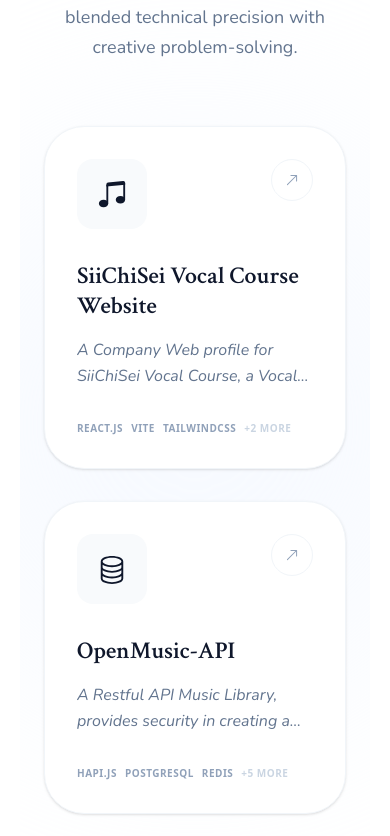
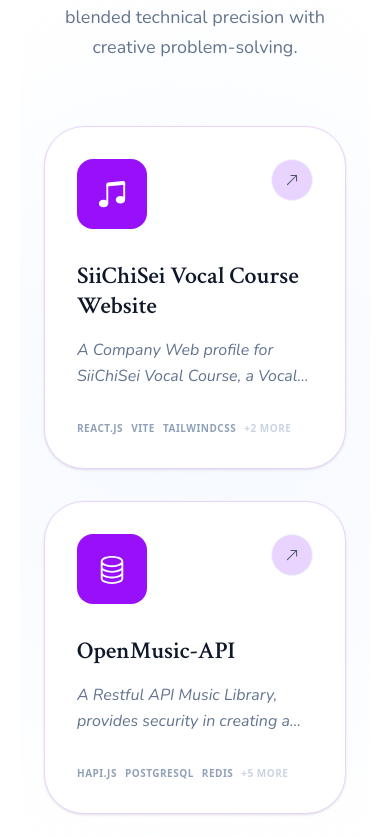
Before and after one commit to andi-ramadhan/personal-web, a React (Vite) app: page / in a window 390 px wide. Shown: the part 1628-2464 px from the top of the page. Built offline with nearby package versions, Linux system fonts and the light colour scheme.

Commit message:
Update ProjectCard styles for improved visual consistency and interaction

```diff
--- a/src/components/ProjectCard.jsx
+++ b/src/components/ProjectCard.jsx
@@ -30,14 +30,14 @@ export default function ProjectCard({ title, description, details, technologies,
     <>
       <div
         onClick={openModal}
-        className="group cursor-pointer flex flex-col p-8 md:p-10 rounded-[2.5rem] bg-white border border-slate-100 shadow-sm transition-all duration-500 hover:shadow-2xl hover:shadow-purple-200/50 hover:-translate-y-2"
+        className="group cursor-pointer flex flex-col p-8 md:p-10 rounded-[2.5rem] bg-white border border-purple-200 sm:border-slate-100 shadow-sm transition-all duration-500 hover:shadow-2xl hover:shadow-purple-200/50 hover:-translate-y-2"
       >
         <div className="flex justify-between items-start mb-8">
-          <div className="p-5 rounded-2xl bg-slate-50 text-slate-900 group-hover:bg-purple-600 group-hover:text-white transition-all duration-300 text-3xl">
+          <div className="p-5 rounded-2xl bg-purple-600 text-white sm:bg-slate-50 sm:text-slate-900 group-hover:bg-purple-600 group-hover:text-white transition-all duration-300 text-3xl">
             {getIcon()}
           </div>
-          <div className="p-3 rounded-full border border-slate-100 text-slate-400 group-hover:text-purple-600 group-hover:border-purple-100 transition-all duration-300">
-            <BsArrowRight className="-rotate-45 group-hover:rotate-0 transition-transform duration-300" />
+          <div className="p-3 rounded-full border border-slate-100 bg-purple-200 text-gray-600 sm:bg-transparent sm:text-slate-400 group-hover:text-purple-600 group-hover:border-purple-100 transition-all duration-300">
+            <BsArrowRight className="-rotate-45 font-bold group-hover:rotate-0 transition-transform duration-300" />
           </div>
         </div>
 
```
